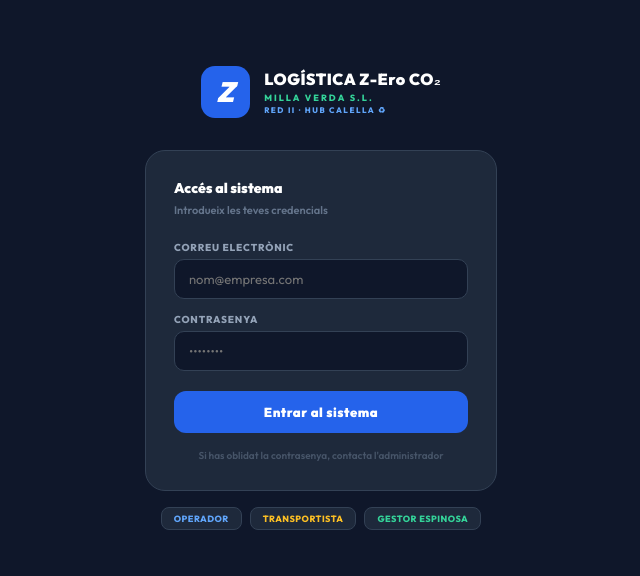
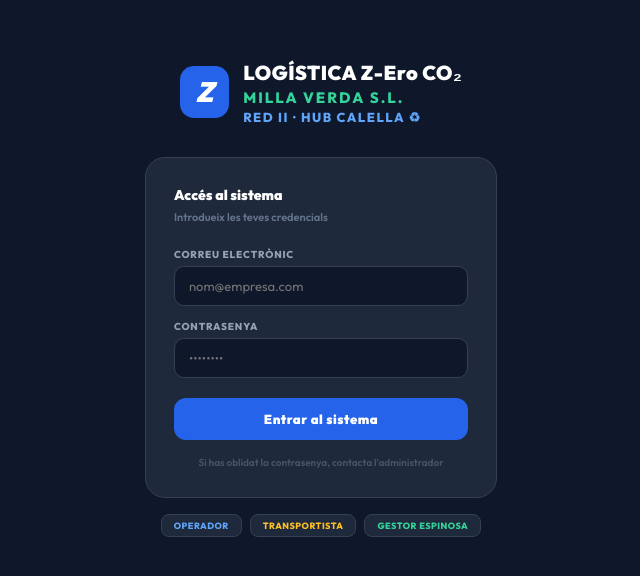
Before and after one commit to Z-Ero-log/Zeroc, a plain HTML site: page index.html in a window 1280 px wide. Shown: the part 102-678 px from the top of the page, without its empty margins (319-959 px from the left). Drawn offline with nearby package versions, Linux system fonts and the light colour scheme.

Commit message:
Update index.html

```diff
--- a/index.html
+++ b/index.html
@@ -21,9 +21,9 @@
       <div style="display:inline-flex;align-items:center;gap:14px;">
         <div style="background:#2563eb;padding:12px 16px;border-radius:14px;font-weight:900;font-style:italic;font-size:28px;color:white;line-height:1;">Z</div>
         <div style="text-align:left;">
-          <div style="color:white;font-size:16px;font-weight:900;letter-spacing:0.5px;">LOGÍSTICA Z-Ero CO₂</div>
-          <div style="color:#34d399;font-size:9px;font-weight:800;text-transform:uppercase;letter-spacing:2px;margin-top:3px;">MILLA VERDA S.L.</div>
-          <div style="color:#60a5fa;font-size:8px;font-weight:800;text-transform:uppercase;letter-spacing:1.5px;margin-top:2px;">RED II · HUB CALELLA ♻ </div>
+          <div style="color:white;font-size:20px;font-weight:900;letter-spacing:0.5px;">LOGÍSTICA Z-Ero CO₂</div>
+          <div style="color:#34d399;font-size:15px;font-weight:800;text-transform:uppercase;letter-spacing:2px;margin-top:3px;">MILLA VERDA S.L.</div>
+          <div style="color:#60a5fa;font-size:13px;font-weight:800;text-transform:uppercase;letter-spacing:1.5px;margin-top:2px;">RED II · HUB CALELLA ♻ </div>
         </div>
       </div>
     </div>
```
